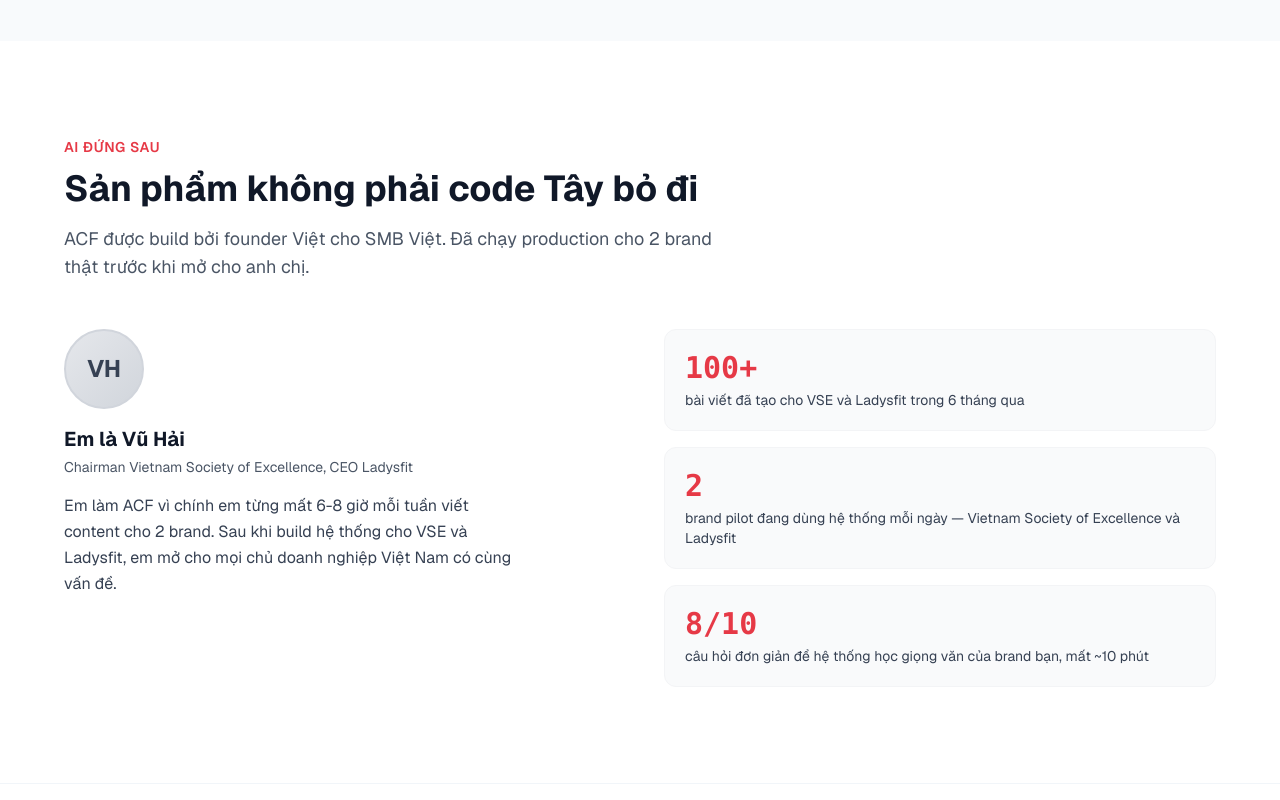
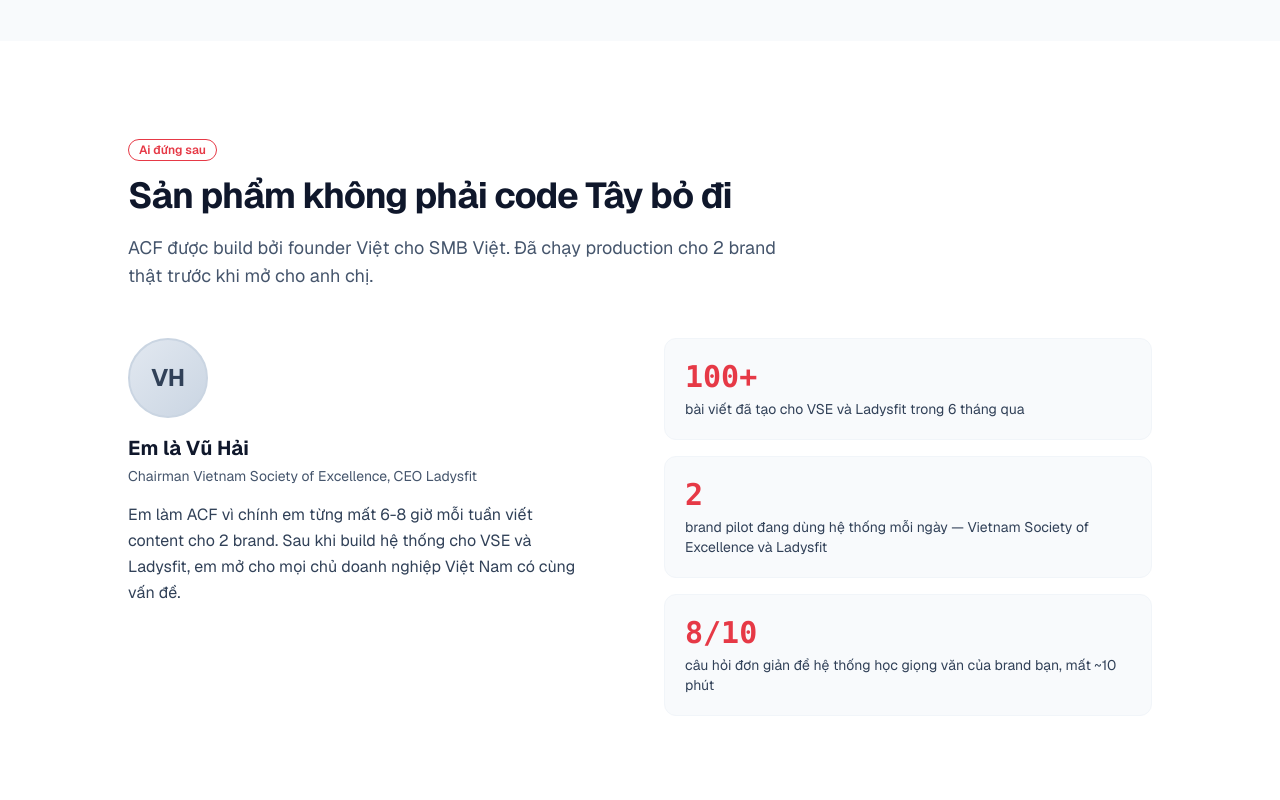
Before and after one commit to vuhuyhai/auto-content-factory, a Next.js app: page / in a window 1280 px wide. Shown: the part 1060-1860 px from the top of the page. Built offline with nearby package versions, Linux system fonts and the light colour scheme.

Commit message:
polish(landing-day28): unify design tokens slate + max-w-5xl + Badge eyebrow

```diff
--- a/src/components/landing/samples-section.tsx
+++ b/src/components/landing/samples-section.tsx
@@ -1,6 +1,8 @@
 // Samples Section - 3 bài thật do ACF tạo cho 3 brand khác giọng
 // Server Component: bằng chứng giọng văn linh hoạt, đặt trước Pricing
 // Anchor id="samples" cho CTA secondary trong Hero scroll tới
+
+import { Badge } from "@/components/ui/badge";
 
 interface SampleCard {
   badge: string;
@@ -53,16 +55,22 @@ export function SamplesSection() {
   return (
     <section
       id="samples"
-      className="w-full scroll-mt-20 bg-gray-50 py-16 px-4 md:py-24 md:px-6"
+      className="w-full scroll-mt-20 bg-slate-50 py-16 px-4 md:py-24 md:px-6"
     >
-      <div className="max-w-6xl mx-auto">
-        <p className="text-sm font-semibold uppercase tracking-wider text-accent-acf mb-3">
+      <div className="max-w-5xl mx-auto">
+        <Badge
+          variant="outline"
+          className="border-accent-acf text-accent-acf mb-3"
+        >
           Bằng chứng giọng văn
-        </p>
-        <h2 className="text-3xl md:text-4xl font-bold text-gray-900 mb-4">
+        </Badge>
+        <h2
+          className="text-3xl md:text-4xl font-bold text-slate-900 leading-[1.25] tracking-tight mb-4"
+          style={{ wordBreak: "keep-all" }}
+        >
           Cùng một hệ thống. 3 giọng khác nhau. Hoàn toàn Việt.
         </h2>
-        <p className="text-lg text-gray-600 max-w-3xl mb-12">
+        <p className="text-lg text-slate-600 max-w-3xl mb-12">
           Mỗi brand có persona riêng. ACF học giọng văn từ 8 câu hỏi rồi viết
           đúng tone. Đây là 3 bài thật do hệ thống tạo cho 3 brand khác nhau.
         </p>
@@ -71,25 +79,25 @@ export function SamplesSection() {
           {SAMPLE_CARDS.map((card) => (
             <article
               key={card.brand}
-              className="flex h-full flex-col rounded-2xl border border-gray-200 bg-white p-6 transition-all duration-200 hover:border-accent-acf hover:shadow-lg"
+              className="flex h-full flex-col rounded-2xl border border-slate-200 bg-white p-6 transition-all duration-200 hover:border-accent-acf hover:shadow-lg"
             >
               <span
                 className={`inline-block rounded px-2 py-1 text-xs font-semibold uppercase tracking-wider ${card.badgeClass}`}
               >
                 {card.badge}
               </span>
-              <span className="mt-2 text-sm font-semibold text-gray-900">
+              <span className="mt-2 text-sm font-semibold text-slate-900">
                 {card.brand}
               </span>
-              <span className="text-xs text-gray-500">{card.voice}</span>
+              <span className="text-xs text-slate-500">{card.voice}</span>
 
-              <div className="mt-4 mb-4 border-t border-gray-200" />
+              <div className="mt-4 mb-4 border-t border-slate-200" />
 
-              <h3 className="text-base font-bold text-gray-900 leading-snug">
+              <h3 className="text-base font-bold text-slate-900 leading-snug">
                 {card.title}
               </h3>
-              <p className="mt-2 text-sm italic text-gray-600">{card.hook}</p>
-              <p className="mt-3 text-sm leading-relaxed text-gray-700 line-clamp-5">
+              <p className="mt-2 text-sm italic text-slate-600">{card.hook}</p>
+              <p className="mt-3 text-sm leading-relaxed text-slate-700 line-clamp-5">
                 {card.body}
               </p>
               <div className="mt-3 flex flex-wrap gap-1 text-xs text-blue-600">
@@ -99,7 +107,7 @@ export function SamplesSection() {
           ))}
         </div>
 
-        <p className="mt-12 text-center text-sm text-gray-600">
+        <p className="mt-12 text-center text-sm text-slate-600">
           3 bài này do ACF tạo. Brand Ladysfit và VSE là pilot user thật. Brand
           cà phê là mẫu minh hoạ khả năng linh hoạt giọng văn.
         </p>
--- a/src/components/landing/trust-section.tsx
+++ b/src/components/landing/trust-section.tsx
@@ -1,6 +1,8 @@
 // Trust Section - trust gate ngay sau Hero
 // Server Component: giai toa nghi ngo ve founder truoc khi vao phan van de
 // Design: light theme, accent token accent-acf
+
+import { Badge } from "@/components/ui/badge";
 
 interface ProofCard {
   stat: string;
@@ -27,14 +29,20 @@ const PROOF_CARDS: ProofCard[] = [
 export function TrustSection() {
   return (
     <section className="w-full bg-white py-16 px-4 md:py-24 md:px-6">
-      <div className="max-w-6xl mx-auto">
-        <p className="text-sm font-semibold uppercase tracking-wider text-accent-acf mb-3">
+      <div className="max-w-5xl mx-auto">
+        <Badge
+          variant="outline"
+          className="border-accent-acf text-accent-acf mb-3"
+        >
           Ai đứng sau
-        </p>
-        <h2 className="text-3xl md:text-4xl font-bold text-gray-900 mb-4">
+        </Badge>
+        <h2
+          className="text-3xl md:text-4xl font-bold text-slate-900 leading-[1.25] tracking-tight mb-4"
+          style={{ wordBreak: "keep-all" }}
+        >
           Sản phẩm không phải code Tây bỏ đi
         </h2>
-        <p className="text-lg text-gray-600 max-w-2xl mb-12">
+        <p className="text-lg text-slate-600 max-w-2xl mb-12">
           ACF được build bởi founder Việt cho SMB Việt. Đã chạy production cho 2
           brand thật trước khi mở cho anh chị.
         </p>
@@ -42,17 +50,17 @@ export function TrustSection() {
         <div className="grid grid-cols-1 md:grid-cols-2 gap-12">
           {/* Cột trái — Founder card */}
           <div>
-            <div className="flex h-20 w-20 items-center justify-center rounded-full border-2 border-gray-300 bg-gradient-to-br from-gray-200 to-gray-300">
-              <span className="text-2xl font-bold text-gray-700">VH</span>
+            <div className="flex h-20 w-20 items-center justify-center rounded-full border-2 border-slate-300 bg-gradient-to-br from-slate-200 to-slate-300">
+              <span className="text-2xl font-bold text-slate-700">VH</span>
             </div>
             {/* TODO: Replace với ảnh thật src/public/founder.jpg khi có */}
-            <h3 className="text-xl font-bold text-gray-900 mt-4">
+            <h3 className="text-xl font-bold text-slate-900 mt-4">
               Em là Vũ Hải
             </h3>
-            <p className="text-sm text-gray-600 mt-1">
+            <p className="text-sm text-slate-600 mt-1">
               Chairman Vietnam Society of Excellence, CEO Ladysfit
             </p>
-            <p className="text-base text-gray-700 leading-relaxed mt-4 max-w-md">
+            <p className="text-base text-slate-700 leading-relaxed mt-4 max-w-md">
               Em làm ACF vì chính em từng mất 6-8 giờ mỗi tuần viết content cho 2
               brand. Sau khi build hệ thống cho VSE và Ladysfit, em mở cho mọi
               chủ doanh nghiệp Việt Nam có cùng vấn đề.
@@ -64,12 +72,12 @@ export function TrustSection() {
             {PROOF_CARDS.map((card) => (
               <div
                 key={card.stat}
-                className="rounded-xl border border-gray-100 bg-gray-50 p-5"
+                className="rounded-xl border border-slate-100 bg-slate-50 p-5"
               >
                 <div className="font-mono text-3xl font-bold text-accent-acf">
                   {card.stat}
                 </div>
-                <p className="text-sm text-gray-700 mt-1">{card.caption}</p>
+                <p className="text-sm text-slate-700 mt-1">{card.caption}</p>
               </div>
             ))}
           </div>
```
